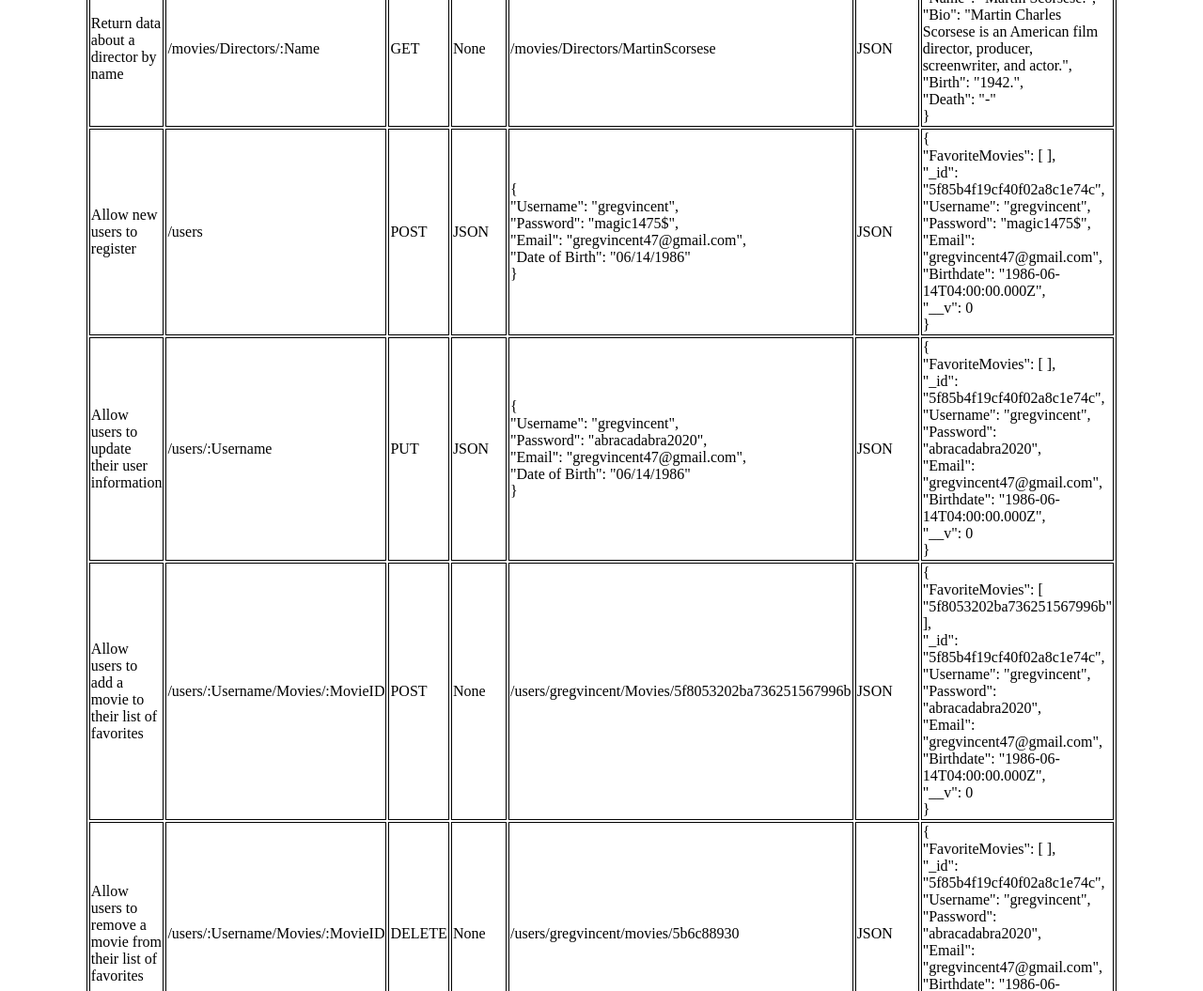
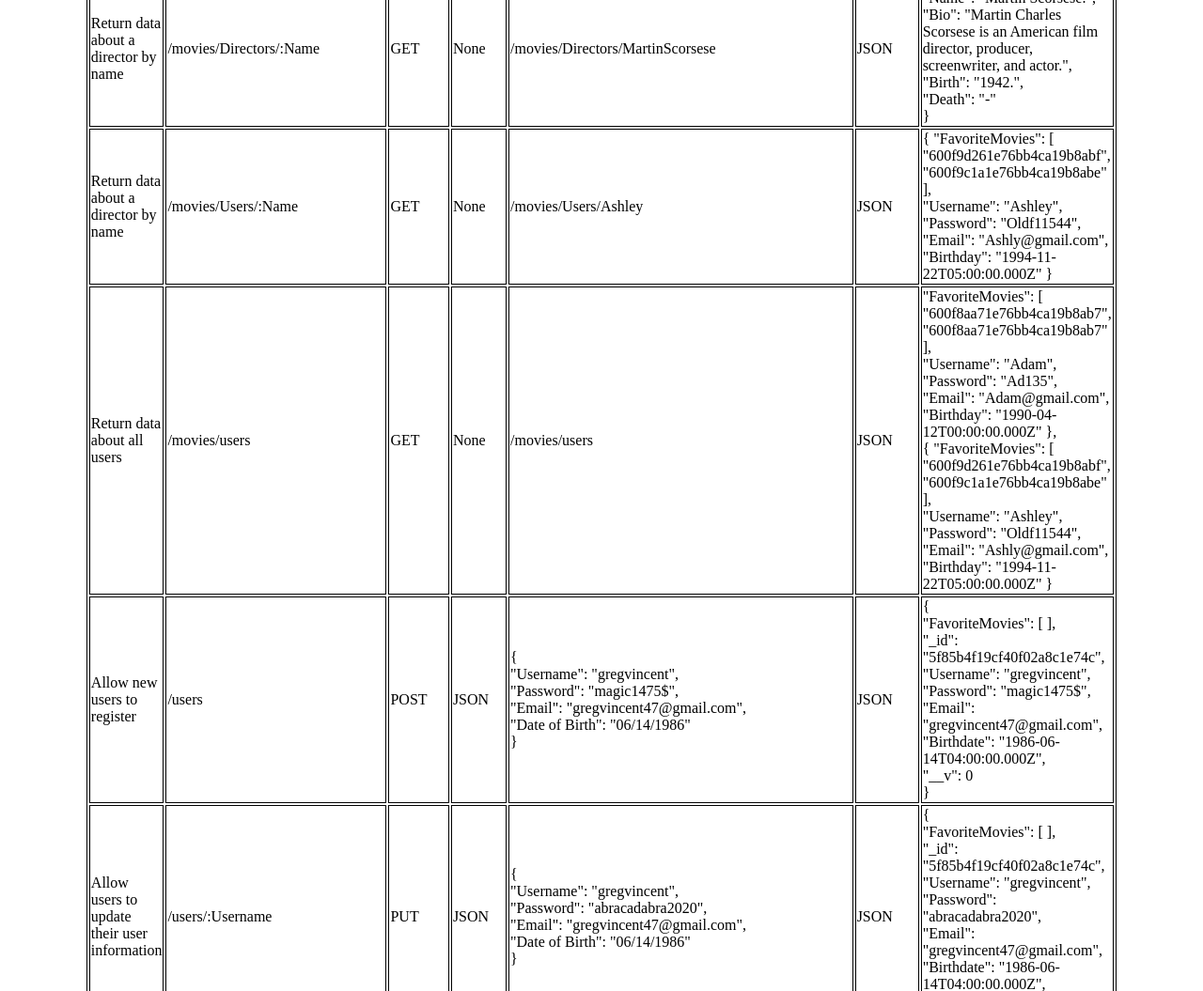
Before and after one commit to Abakayfl/movie_api, a website: page public/documentation.html in a window 1280 px wide. Shown: the part 1720-2775 px from the top of the page at 94% size. Drawn offline with Linux system fonts and the light colour scheme.

Commit message:
MongooseModels
Using mongoose models and endpoints to call data from MongoDB database

```diff
--- a/public/documentation.html
+++ b/public/documentation.html
@@ -69,6 +69,59 @@
             <td>{<br>"Name": "Martin Scorsese.",<br>"Bio": "Martin Charles Scorsese is an American film director, producer, screenwriter, and actor.",<br>"Birth": "1942.",<br>"Death": "-"<br>}</td>
           </tr>
           <tr>
+            <td>Return data about a director by name</td>
+            <td>/movies/Users/:Name</td>
+            <td>GET</td>
+            <td>None</td>
+            <td>/movies/Users/Ashley</td>
+            <td>JSON</td>
+            <td>
+              {
+              "FavoriteMovies": [
+                  "600f9d261e76bb4ca19b8abf",
+                  "600f9c1a1e76bb4ca19b8abe"
+              ],
+              <br>
+              "Username": "Ashley",
+              "Password": "Oldf11544",
+              "Email": "Ashly@gmail.com",
+              "Birthday": "1994-11-22T05:00:00.000Z"
+              }
+            </td>
+          </tr>
+          <tr>
+            <td>Return data about all users</td>
+            <td>/movies/users</td>
+            <td>GET</td>
+            <td>None</td>
+            <td>/movies/users</td>
+            <td>JSON</td>
+            <td>
+              "FavoriteMovies": [
+                  "600f8aa71e76bb4ca19b8ab7",
+                  "600f8aa71e76bb4ca19b8ab7"
+              ],
+            <br>
+              "Username": "Adam",
+              "Password": "Ad135",
+              "Email": "Adam@gmail.com",
+              "Birthday": "1990-04-12T00:00:00.000Z"
+            },
+            <br>
+            {
+              "FavoriteMovies": [
+                  "600f9d261e76bb4ca19b8abf",
+                  "600f9c1a1e76bb4ca19b8abe"
+              ],
+            <br>
+              "Username": "Ashley",
+              "Password": "Oldf11544",
+              "Email": "Ashly@gmail.com",
+              "Birthday": "1994-11-22T05:00:00.000Z"
+            }
+            </td>
+            </tr>
+            <tr>
             <td>Allow new users to register</td>
             <td>/users</td>
             <td>POST</td>
```
Also changed, not shown: index.js (+42 -26 lines), models.js (+5 -8 lines), 1 other file.
